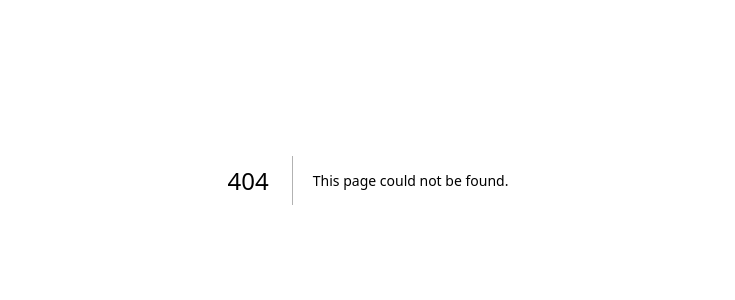
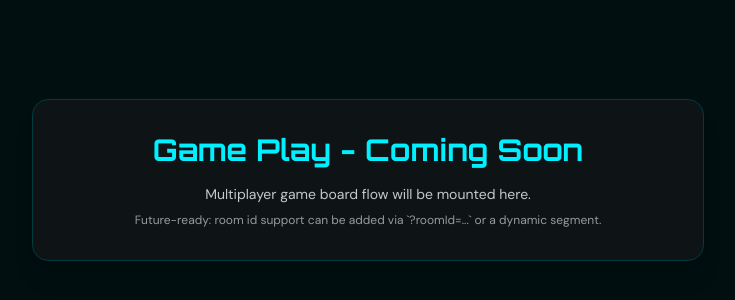
Before and after one commit to SaboStudios/Tycoon-Monorepo, a Next.js app in the folder frontend/: page /game-play in a window 1280 px wide. Before the commit this address had no page. Shown: the part 220-520 px from the top of the page, without its empty margins (272-1007 px from the left). Built offline with nearby package versions, Linux system fonts and the light colour scheme.

Commit message:
Added coming soon placholder

```diff
--- /dev/null
+++ b/frontend/src/app/game-play/page.tsx
@@ -0,0 +1,17 @@
+export default function GamePlayPage() {
+  return (
+    <main className="min-h-screen bg-[var(--tycoon-bg)] text-[var(--tycoon-text)] flex items-center justify-center px-4">
+      <section className="w-full max-w-2xl rounded-2xl border border-[var(--tycoon-border)] bg-[var(--tycoon-card-bg)] p-8 text-center shadow-xl">
+        <h1 className="font-orbitron text-3xl font-bold text-[var(--tycoon-accent)]">
+          Game Play - Coming Soon
+        </h1>
+        <p className="mt-4 text-sm text-[var(--tycoon-text)]/80">
+          Multiplayer game board flow will be mounted here.
+        </p>
+        <p className="mt-2 text-xs text-[var(--tycoon-text)]/60">
+          Future-ready: room id support can be added via `?roomId=...` or a dynamic segment.
+        </p>
+      </section>
+    </main>
+  );
+}
```
